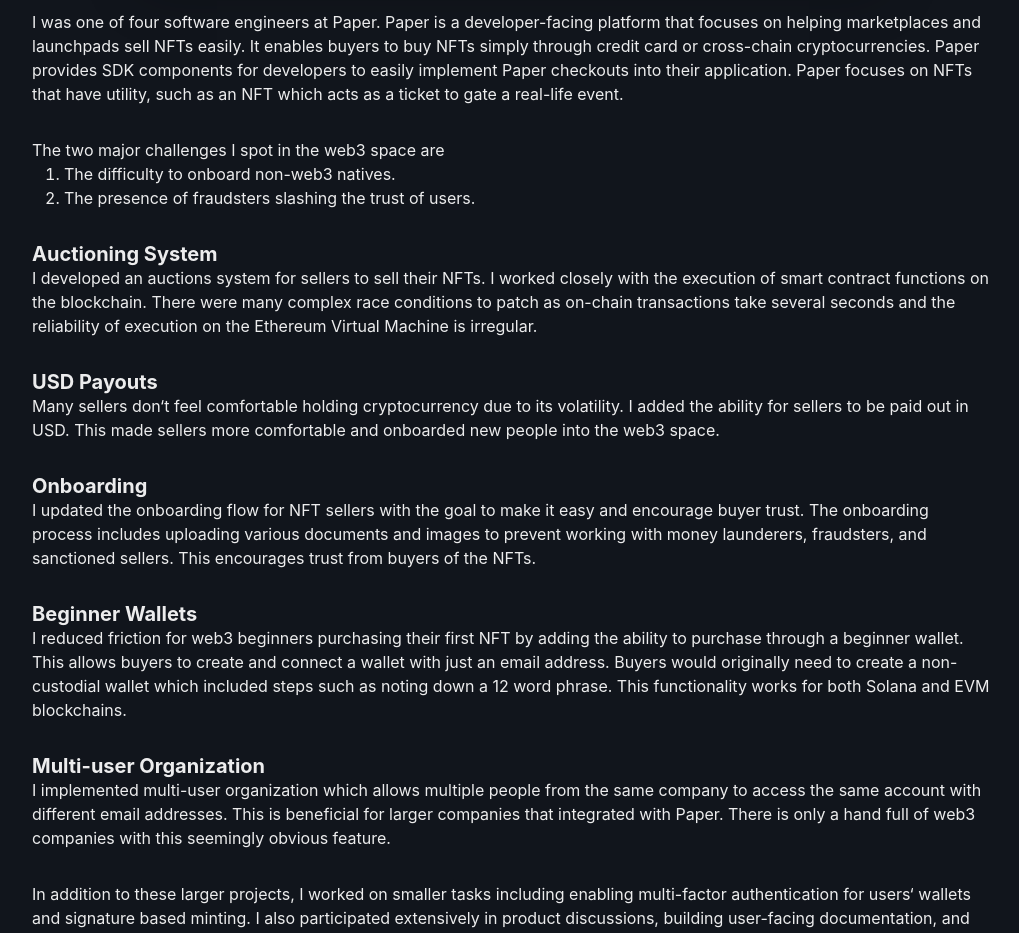
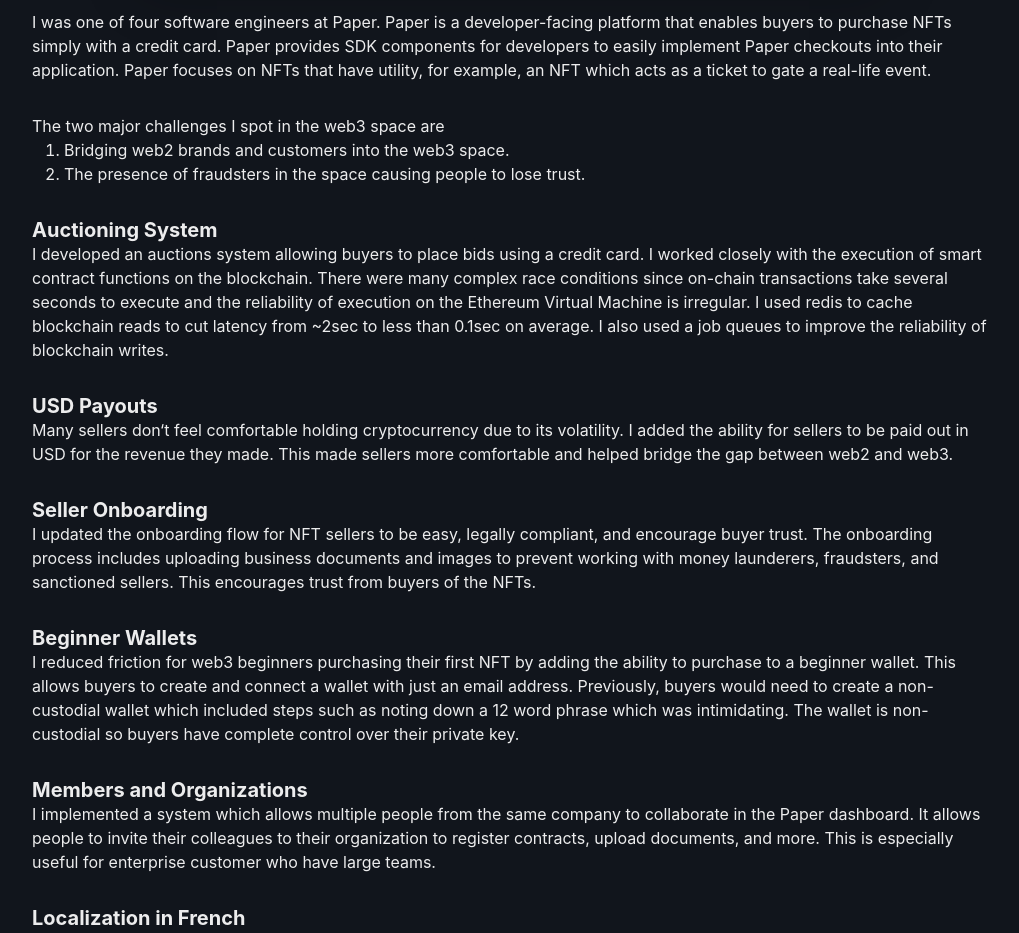
Before and after one commit to tansonlee/personal-website-v2, a Next.js app: page /about/paper in a window 1280 px wide. Shown: the part 680-1613 px from the top of the page, without its empty margins (128-1147 px from the left). Built offline with nearby package versions, Linux system fonts and the light colour scheme.

Commit message:
Updated wording for paper

```diff
--- a/components/navbar.tsx
+++ b/components/navbar.tsx
@@ -1,5 +1,4 @@
 import {
-	Text,
 	Button,
 	Flex,
 	HStack,
@@ -7,30 +6,17 @@
 	useColorMode,
 	Image,
 	useBreakpointValue,
-	IconButton,
-	Drawer,
 	useDisclosure,
-	DrawerOverlay,
-	DrawerContent,
-	DrawerCloseButton,
-	DrawerHeader,
-	DrawerBody,
-	DrawerFooter,
 	VStack,
-	Collapse,
-	CloseButton,
 	Box,
 	Heading,
 	useColorModeValue,
 } from '@chakra-ui/react';
 import { MdLightMode, MdDarkMode } from 'react-icons/md';
-import { FiMenu } from 'react-icons/fi';
-import { useRef, useState } from 'react';
 import SocialLinkIcon from './socialLinkIcon';
 import { BsGithub, BsLinkedin } from 'react-icons/bs';
 import { AiOutlineMail } from 'react-icons/ai';
 import { CgFileDocument } from 'react-icons/cg';
-import { useRouter } from 'next/router';
 
 const Navbar = () => {
 	const isDesktop = useBreakpointValue({ base: false, md: true });
@@ -40,7 +26,7 @@
 
 const MobileNavbar = () => {
 	const { colorMode, toggleColorMode } = useColorMode();
-	const { isOpen, onClose, onOpen, onToggle } = useDisclosure();
+	const { isOpen, onClose, onToggle } = useDisclosure();
 
 	const hamburgerColor = useColorModeValue('#000', '#fff');
 	const bgColor = useColorModeValue('#dde3e8', '#1e2026fa');
--- a/pages/about/paper.tsx
+++ b/pages/about/paper.tsx
@@ -23,71 +23,85 @@
 			<Stack spacing={8}>
 				<Text>
 					I was one of four software engineers at Paper. Paper is a developer-facing
-					platform that focuses on helping marketplaces and launchpads sell NFTs easily.
-					It enables buyers to buy NFTs simply through credit card or cross-chain
-					cryptocurrencies. Paper provides SDK components for developers to easily
-					implement Paper checkouts into their application. Paper focuses on NFTs that
-					have utility, such as an NFT which acts as a ticket to gate a real-life event.
+					platform that enables buyers to purchase NFTs simply with a credit card. Paper
+					provides SDK components for developers to easily implement Paper checkouts into
+					their application. Paper focuses on NFTs that have utility, for example, an NFT
+					which acts as a ticket to gate a real-life event.
 				</Text>
 				<Box>
 					<Text>The two major challenges I spot in the web3 space are</Text>
 					<OrderedList pl={4}>
-						<ListItem>The difficulty to onboard non-web3 natives.</ListItem>
-						<ListItem>The presence of fraudsters slashing the trust of users.</ListItem>
+						<ListItem>Bridging web2 brands and customers into the web3 space.</ListItem>
+						<ListItem>
+							The presence of fraudsters in the space causing people to lose trust.
+						</ListItem>
 					</OrderedList>
 				</Box>
 				<Box>
 					<Heading size='md'>Auctioning System</Heading>
 					<Text>
-						I developed an auctions system for sellers to sell their NFTs. I worked
-						closely with the execution of smart contract functions on the blockchain.
-						There were many complex race conditions to patch as on-chain transactions
-						take several seconds and the reliability of execution on the Ethereum
-						Virtual Machine is irregular.
+						I developed an auctions system allowing buyers to place bids using a credit
+						card. I worked closely with the execution of smart contract functions on the
+						blockchain. There were many complex race conditions since on-chain
+						transactions take several seconds to execute and the reliability of
+						execution on the Ethereum Virtual Machine is irregular. I used redis to
+						cache blockchain reads to cut latency from ~2sec to less than 0.1sec on
+						average. I also used a job queues to improve the reliability of blockchain
+						writes.
 					</Text>
 				</Box>
 				<Box>
 					<Heading size='md'>USD Payouts</Heading>
 					<Text>
 						Many sellers don&lsquo;t feel comfortable holding cryptocurrency due to its
-						volatility. I added the ability for sellers to be paid out in USD. This made
-						sellers more comfortable and onboarded new people into the web3 space.
+						volatility. I added the ability for sellers to be paid out in USD for the
+						revenue they made. This made sellers more comfortable and helped bridge the
+						gap between web2 and web3.
 					</Text>
 				</Box>
 				<Box>
-					<Heading size='md'>Onboarding</Heading>
+					<Heading size='md'>Seller Onboarding</Heading>
 					<Text>
-						I updated the onboarding flow for NFT sellers with the goal to make it easy
-						and encourage buyer trust. The onboarding process includes uploading various
-						documents and images to prevent working with money launderers, fraudsters,
-						and sanctioned sellers. This encourages trust from buyers of the NFTs.
+						I updated the onboarding flow for NFT sellers to be easy, legally compliant,
+						and encourage buyer trust. The onboarding process includes uploading
+						business documents and images to prevent working with money launderers,
+						fraudsters, and sanctioned sellers. This encourages trust from buyers of the
+						NFTs.
 					</Text>
 				</Box>
 				<Box>
 					<Heading size='md'>Beginner Wallets</Heading>
 					<Text>
 						I reduced friction for web3 beginners purchasing their first NFT by adding
-						the ability to purchase through a beginner wallet. This allows buyers to
-						create and connect a wallet with just an email address. Buyers would
-						originally need to create a non-custodial wallet which included steps such
-						as noting down a 12 word phrase. This functionality works for both Solana
-						and EVM blockchains.
+						the ability to purchase to a beginner wallet. This allows buyers to create
+						and connect a wallet with just an email address. Previously, buyers would
+						need to create a non-custodial wallet which included steps such as noting
+						down a 12 word phrase which was intimidating. The wallet is non-custodial so
+						buyers have complete control over their private key.
 					</Text>
 				</Box>
 				<Box>
-					<Heading size='md'>Multi-user Organization</Heading>
+					<Heading size='md'>Members and Organizations</Heading>
 					<Text>
-						I implemented multi-user organization which allows multiple people from the
-						same company to access the same account with different email addresses. This
-						is beneficial for larger companies that integrated with Paper. There is only
-						a hand full of web3 companies with this seemingly obvious feature.
+						I implemented a system which allows multiple people from the same company to
+						collaborate in the Paper dashboard. It allows people to invite their
+						colleagues to their organization to register contracts, upload documents,
+						and more. This is especially useful for enterprise customer who have large
+						teams.
+					</Text>
+				</Box>
+				<Box>
+					<Heading size='md'>Localization in French</Heading>
+					<Text>
+						In the spirit of making web3 more accessible, I developed the infrastructure
+						around localizing the SDK and added localization for French.
 					</Text>
 				</Box>
 				<Text>
-					In addition to these larger projects, I worked on smaller tasks including
-					enabling multi-factor authentication for users&lsquo; wallets and signature
-					based minting. I also participated extensively in product discussions, building
-					user-facing documentation, and providing developer support.
+					In addition to these larger projects, I worked on a plethora of smaller tasks
+					including enabling multi-factor authentication for users&lsquo; wallets and
+					signature based minting. I also participated extensively in product discussions,
+					building user-facing documentation, and providing developer support.
 				</Text>
 			</Stack>
 		</AboutPageLayout>
```
Also changed, not shown: components/projects.tsx (+4 -14 lines).
